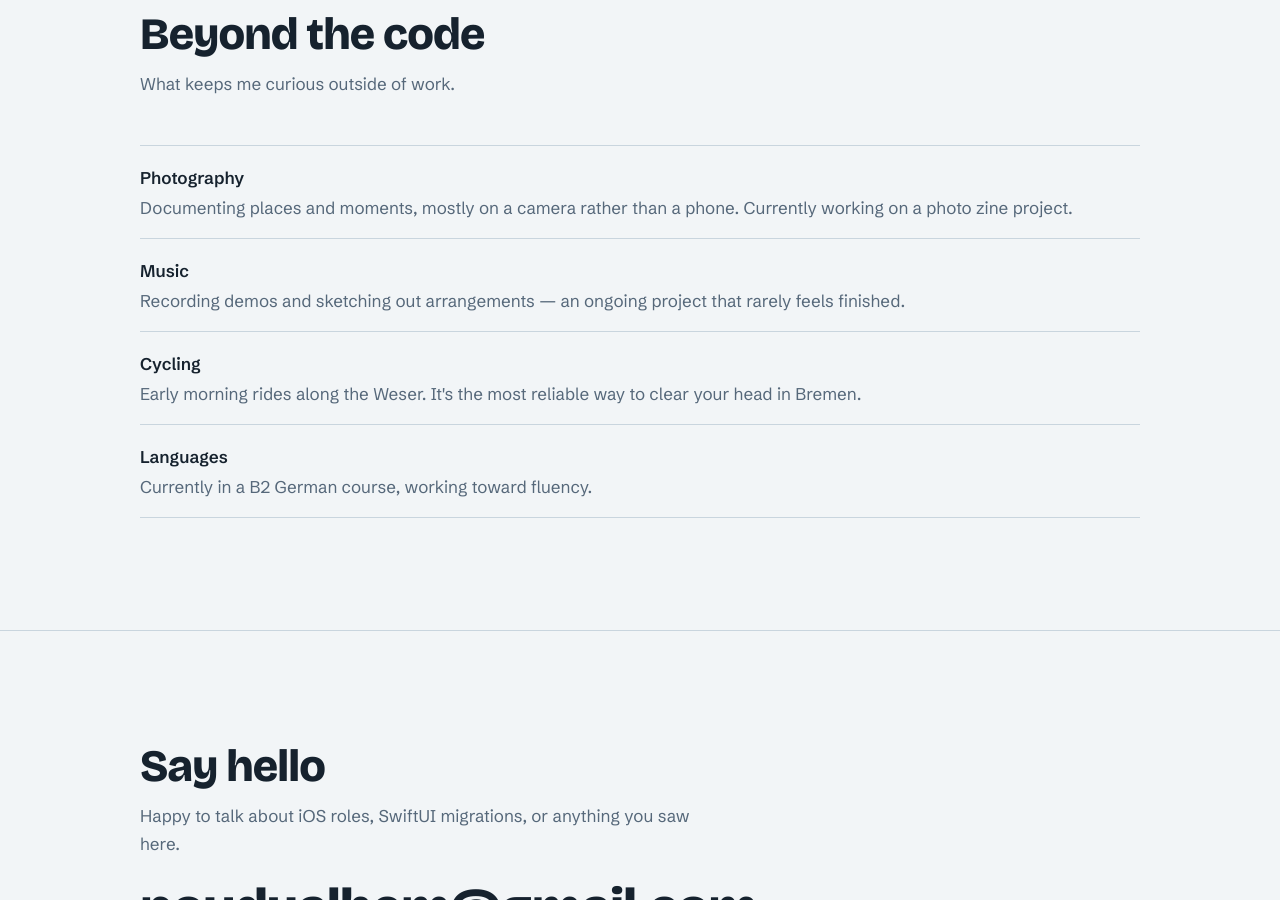
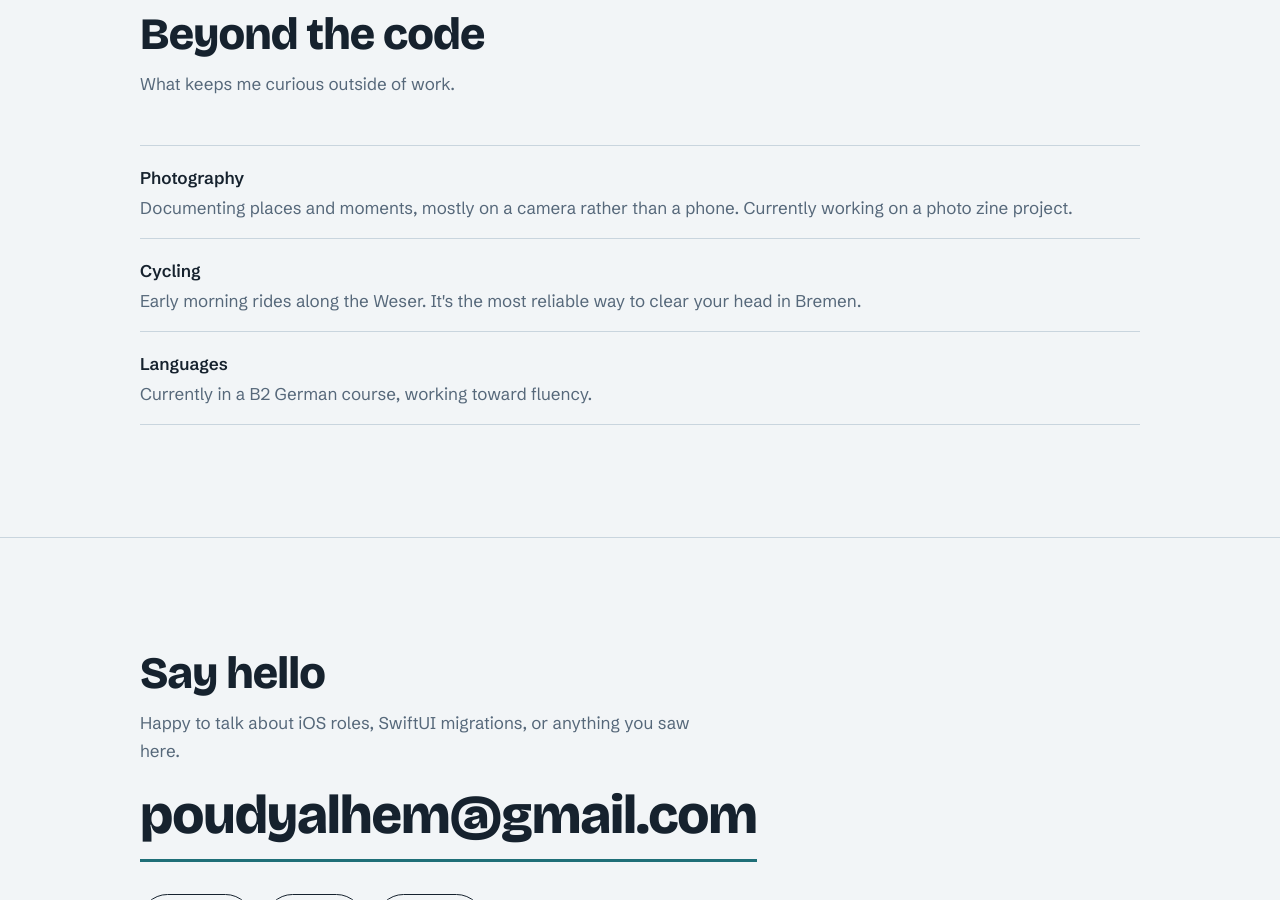
Before and after one commit to hempoudyal/hempoudyal.github.io, a Jekyll site: the page index.html, which Jekyll copies as it is, in a window 1280 px wide and 900 px high, scrolled down 4053 px. Built offline with Jekyll 4.4.1, drawn with Linux system fonts in a browser that asks for light colours.

Commit message:
Remove Music from Beyond the code section
Co-Authored-By: Claude Sonnet 4.6 <noreply@anthropic.com>

```diff
--- a/index.html
+++ b/index.html
@@ -247,8 +247,7 @@ footer{padding:2rem 0 3rem;color:var(--muted);font-size:.9rem}
     <p data-i18n="hob_intro" class="intro">What keeps me curious outside of work.</p>
     <ul class="points">
       <li><b data-i18n="hob1b">Photography</b><p data-i18n="hob1">Documenting places and moments, mostly on a camera rather than a phone. Currently working on a photo zine project.</p></li>
-      <li><b data-i18n="hob2b">Music</b><p data-i18n="hob2">Recording demos and sketching out arrangements — an ongoing project that rarely feels finished.</p></li>
-      <li><b data-i18n="hob3b">Cycling</b><p data-i18n="hob3">Early morning rides along the Weser. It's the most reliable way to clear your head in Bremen.</p></li>
+<li><b data-i18n="hob3b">Cycling</b><p data-i18n="hob3">Early morning rides along the Weser. It's the most reliable way to clear your head in Bremen.</p></li>
       <li><b data-i18n="hob4b">Languages</b><p data-i18n="hob4">Currently in a B2 German course, working toward fluency.</p></li>
     </ul>
   </div>
@@ -368,9 +367,7 @@ footer{padding:2rem 0 3rem;color:var(--muted);font-size:.9rem}
     "hob_intro": "Was mich außerhalb der Arbeit neugierig hält.",
     "hob1b": "Fotografie",
     "hob1": "Orte und Momente dokumentieren, meist mit einer Kamera statt einem Handy. Aktuell arbeite ich an einem Foto-Zine-Projekt.",
-    "hob2b": "Musik",
-    "hob2": "Demos aufnehmen und Arrangements skizzieren — ein laufendes Projekt, das sich selten fertig anfühlt.",
-    "hob3b": "Radfahren",
+"hob3b": "Radfahren",
     "hob3": "Frühmorgens an der Weser entlangfahren. Die zuverlässigste Art, den Kopf frei zu bekommen.",
     "hob4b": "Sprachen",
     "hob4": "Aktuell im B2-Kurs, auf dem Weg zur Flüssigkeit.",
```
